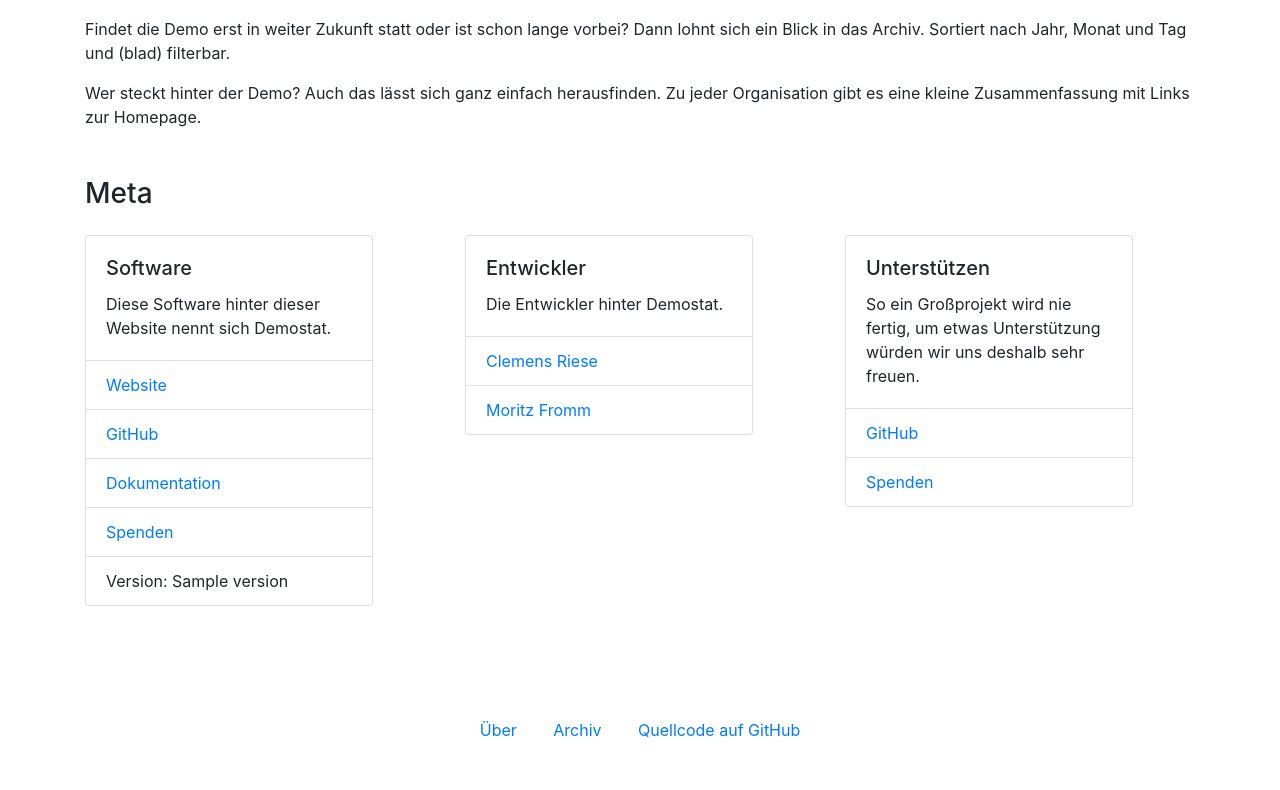
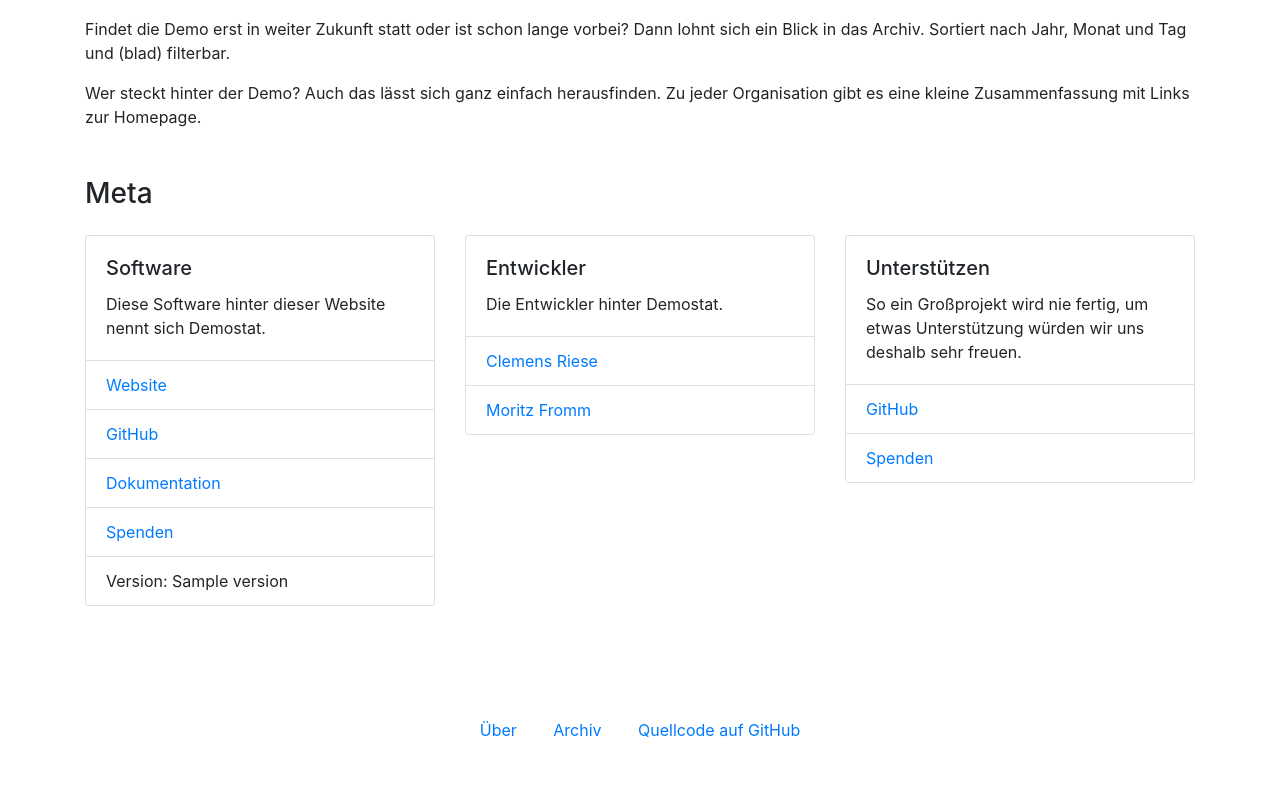
Before and after one commit to demostat/demostat, a Django app: template demostat/templates/demostat/about.html in a window 1280 px wide. Shown: the part 448-1238 px from the top of the page. Run offline with Django 3.2, Linux system fonts and the light colour scheme; the template is opened without the code that fills it: most values are stand-ins (such as "Sample title", 1, 10 or a date in 2020); parts of the project's set-up code (start-up, migrations or seed data) failed here and were passed over; some libraries are stand-ins or nearby versions.

Commit message:
Style Tags entfernt

```diff
--- a/demostat/templates/demostat/about.html
+++ b/demostat/templates/demostat/about.html
@@ -22,7 +22,7 @@
   <h3>Meta</h3>
   <div class="row">
     <div class="col-md-4">
-      <div class="card" style="width: 18rem;">
+      <div class="card">
         <div class="card-body">
           <h5 class="card-title">Software</h5>
           <p class="card-text">Diese Software hinter dieser Website nennt sich Demostat.</p>
@@ -37,7 +37,7 @@
       </div>
     </div>
     <div class="col-md-4">
-      <div class="card" style="width: 18rem;">
+      <div class="card">
         <div class="card-body">
           <h5 class="card-title">Entwickler</h5>
           <p class="card-text">Die Entwickler hinter Demostat.</p>
@@ -49,7 +49,7 @@
       </div>
     </div>
     <div class="col-md-4">
-      <div class="card" style="width: 18rem;">
+      <div class="card">
         <div class="card-body">
           <h5 class="card-title">Unterstützen</h5>
           <p class="card-text">So ein Großprojekt wird nie fertig, um etwas Unterstützung würden wir uns deshalb sehr freuen.</p>
```
